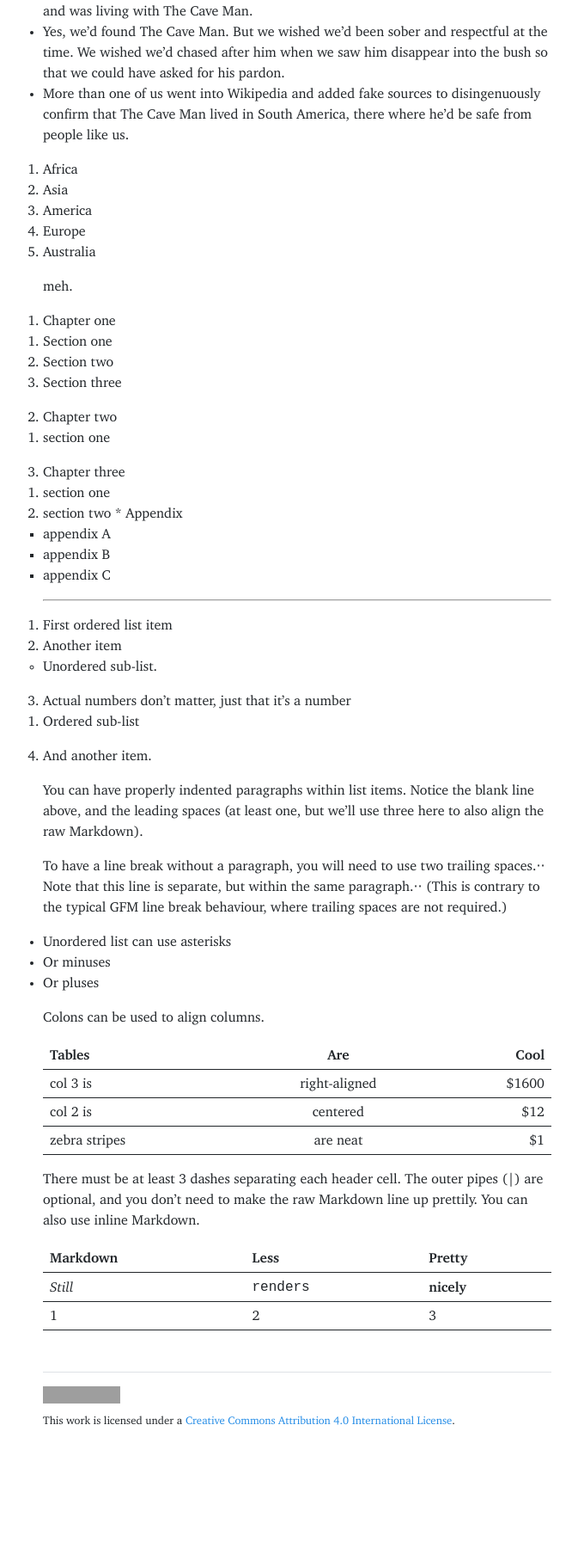
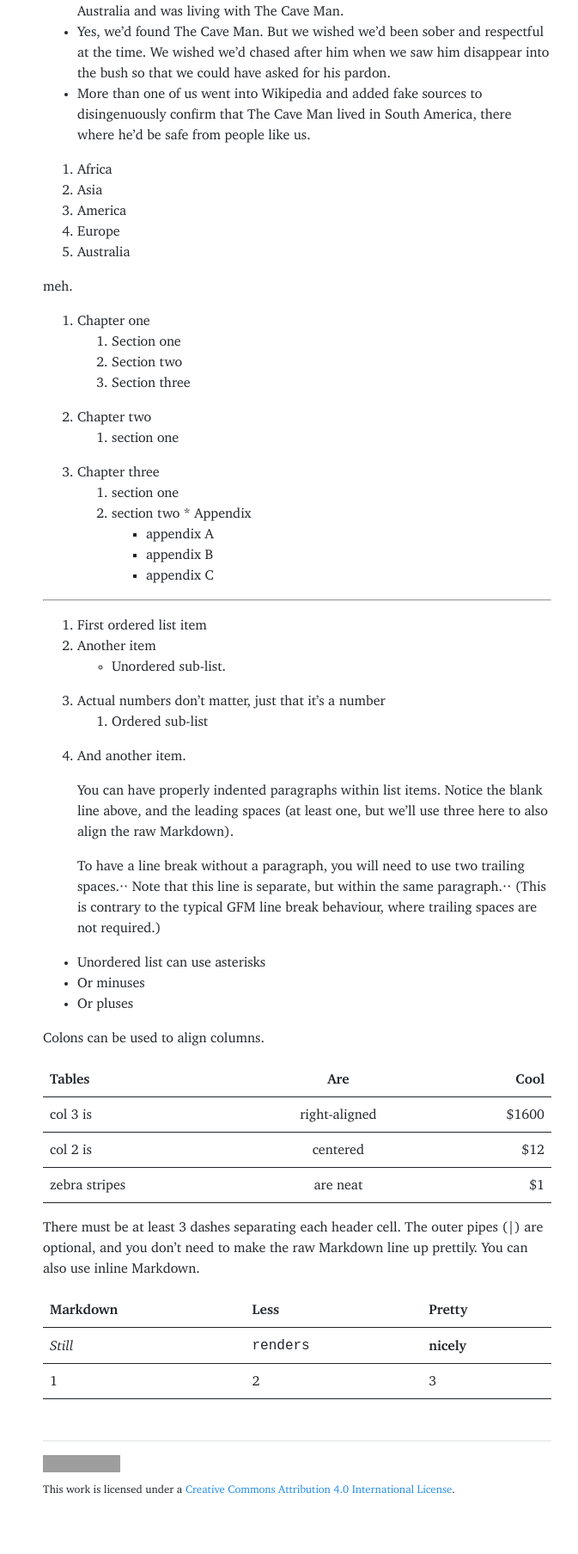
Before and after one commit to reedeeng/blog, a Jekyll site: the page built from element-of-typography.md, in a window 1280 px wide. Shown: the part 854-2661 px from the top of the page at 86% size, without its empty margins (294-967 px from the left). Built offline with Jekyll 4.4.1, drawn with Linux system fonts in a browser that asks for light colours; before the commit the page ends 2581 px from its top, so only the background shows below that; grey boxes are pictures that could not be loaded.

Commit message:
Update _base.scss

```diff
--- a/_sass/_base.scss
+++ b/_sass/_base.scss
@@ -89,7 +89,6 @@ ul,
 ol {
   margin-left: 0;
   margin-bottom: $spacer;
-  padding-left: 0;
 }
 
 hr {
@@ -107,7 +106,7 @@ table {
 
 td,
 th {
-  padding: .25rem .5rem;
+  padding: .5rem;
   border-color: inherit;
   border-style: solid;
   border-width: 0;
```
